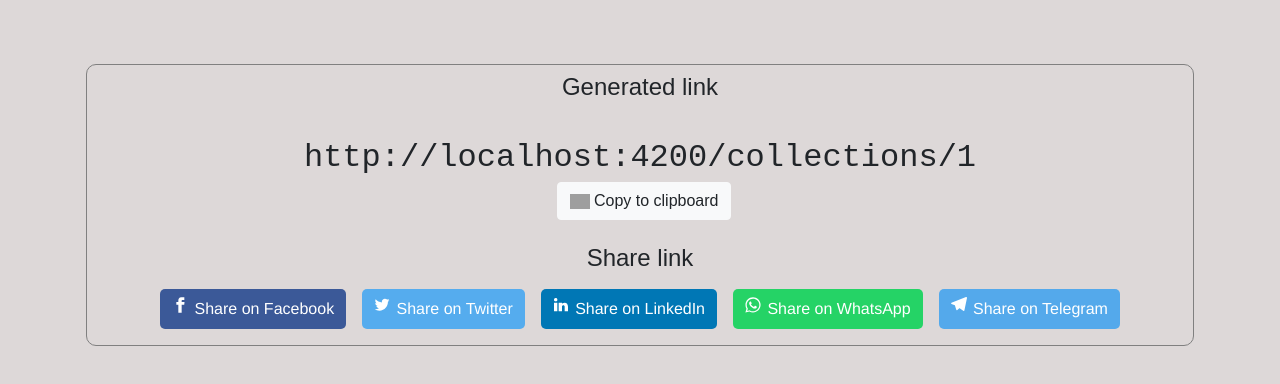
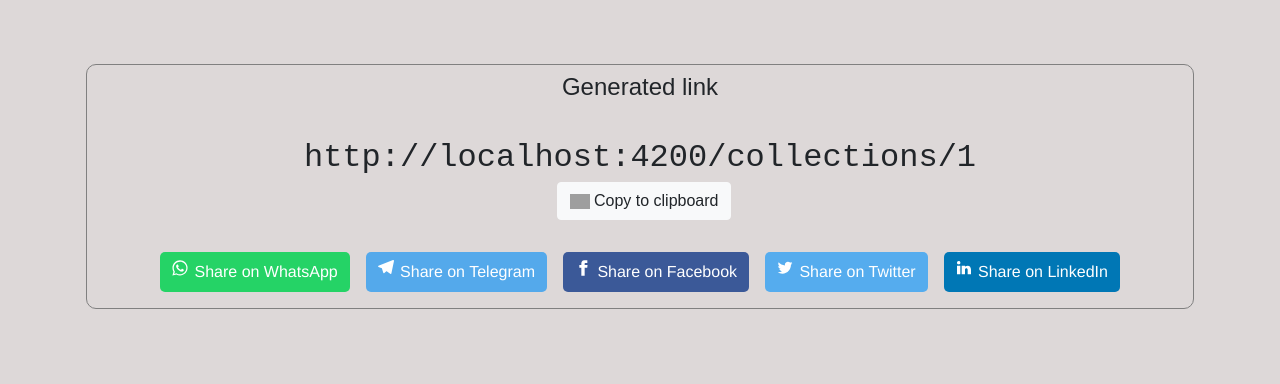
Before and after one commit to SumeshBharathi/reel-box-app, an Angular app: page /share/1 in a window 1280 px wide. Shown: the top 384 px of the page. Built offline with nearby package versions, Linux system fonts and the light colour scheme; sample sign-in values are in the browser's storage; grey boxes are pictures that could not be loaded; a web font is replaced by a local one.

Commit message:
social share

```diff
--- a/src/app/share/share.component.html
+++ b/src/app/share/share.component.html
@@ -1,56 +1,90 @@
 <body style="background-color: rgb(221, 216, 216);">
-<div class="container text-center mt-5 p-3"  style="font-family: 'Manrope', sans-serif;">
+  <div class="container text-center mt-5 p-3" style="font-family: 'Manrope', sans-serif;">
     <div class="col p-2" style="border: 1px solid grey;border-radius: 10px;">
 
       <h4>Generated link</h4><br>
-            <div >
+      <div>
         <span id="btnContent" style="font-size: 2em;font-family: 'Courier New', Courier, monospace;">{{weblink}}</span>
 
         <br>
-                <button type="button" (click)="copyText(weblink)" class="btn btn-light ml-2"> <img width="20px" src="https://www.pngkey.com/png/full/479-4790846_copy-to-clipboard-icon-png.png" alt=""> {{btnVal}}</button>
+        <button type="button" (click)="copyText(weblink)" class="btn btn-light ml-2"> <img width="20px"
+            src="https://www.pngkey.com/png/full/479-4790846_copy-to-clipboard-icon-png.png" alt=""> {{btnVal}}</button>
 
 
 
       </div>
       <div class=" mt-4 ">
-                <h4>Share link</h4>
         <div id="share-buttons">
+
+          <!-- Sharingbutton WhatsApp -->
+          <a class="resp-sharing-button__link"
+            href="https://wa.me/?text=Hey, can you please checkout my favourite movie collection in this link {{weblink}}"
+            target="_blank" rel="noopener" aria-label="Share on WhatsApp">
+            <div class="resp-sharing-button resp-sharing-button--whatsapp resp-sharing-button--large">
+              <div aria-hidden="true" class="resp-sharing-button__icon resp-sharing-button__icon--solid">
+                <svg xmlns="http://www.w3.org/2000/svg" viewBox="0 0 24 24">
+                  <path
+                    d="M20.1 3.9C17.9 1.7 15 .5 12 .5 5.8.5.7 5.6.7 11.9c0 2 .5 3.9 1.5 5.6L.6 23.4l6-1.6c1.6.9 3.5 1.3 5.4 1.3 6.3 0 11.4-5.1 11.4-11.4-.1-2.8-1.2-5.7-3.3-7.8zM12 21.4c-1.7 0-3.3-.5-4.8-1.3l-.4-.2-3.5 1 1-3.4L4 17c-1-1.5-1.4-3.2-1.4-5.1 0-5.2 4.2-9.4 9.4-9.4 2.5 0 4.9 1 6.7 2.8 1.8 1.8 2.8 4.2 2.8 6.7-.1 5.2-4.3 9.4-9.5 9.4zm5.1-7.1c-.3-.1-1.7-.9-1.9-1-.3-.1-.5-.1-.7.1-.2.3-.8 1-.9 1.1-.2.2-.3.2-.6.1s-1.2-.5-2.3-1.4c-.9-.8-1.4-1.7-1.6-2-.2-.3 0-.5.1-.6s.3-.3.4-.5c.2-.1.3-.3.4-.5.1-.2 0-.4 0-.5C10 9 9.3 7.6 9 7c-.1-.4-.4-.3-.5-.3h-.6s-.4.1-.7.3c-.3.3-1 1-1 2.4s1 2.8 1.1 3c.1.2 2 3.1 4.9 4.3.7.3 1.2.5 1.6.6.7.2 1.3.2 1.8.1.6-.1 1.7-.7 1.9-1.3.2-.7.2-1.2.2-1.3-.1-.3-.3-.4-.6-.5z" />
+                  </svg>
+              </div>Share on WhatsApp
+            </div>
+          </a>
+
+          <!-- Sharingbutton Telegram -->
+          <a class="resp-sharing-button__link"
+            href="https://telegram.me/share/url?text=Hey, can you please checkout my favourite movie collection in this link {{weblink}}&url={{weblink}}"
+            target="_blank" rel="noopener" aria-label="Share on Telegram">
+            <div class="resp-sharing-button resp-sharing-button--telegram resp-sharing-button--large">
+              <div aria-hidden="true" class="resp-sharing-button__icon resp-sharing-button__icon--solid">
+                <svg xmlns="http://www.w3.org/2000/svg" viewBox="0 0 24 24">
+                  <path
+                    d="M.707 8.475C.275 8.64 0 9.508 0 9.508s.284.867.718 1.03l5.09 1.897 1.986 6.38a1.102 1.102 0 0 0 1.75.527l2.96-2.41a.405.405 0 0 1 .494-.013l5.34 3.87a1.1 1.1 0 0 0 1.046.135 1.1 1.1 0 0 0 .682-.803l3.91-18.795A1.102 1.102 0 0 0 22.5.075L.706 8.475z" />
+                  </svg>
+              </div>Share on Telegram
+            </div>
+          </a>
+
           <!-- Sharingbutton Facebook -->
-<a class="resp-sharing-button__link" href="https://facebook.com/sharer/sharer.php?u=http%3A%2F%2Fsharingbuttons.io" target="_blank" rel="noopener" aria-label="Share on Facebook">
-  <div class="resp-sharing-button resp-sharing-button--facebook resp-sharing-button--large"><div aria-hidden="true" class="resp-sharing-button__icon resp-sharing-button__icon--solid">
-    <svg xmlns="http://www.w3.org/2000/svg" viewBox="0 0 24 24"><path d="M18.77 7.46H14.5v-1.9c0-.9.6-1.1 1-1.1h3V.5h-4.33C10.24.5 9.5 3.44 9.5 5.32v2.15h-3v4h3v12h5v-12h3.85l.42-4z"/></svg>
-    </div>Share on Facebook</div>
+          <a class="resp-sharing-button__link" href="https://www.facebook.com/sharer/sharer.php?u={{weblink}}"
+            target="_blank" rel="noopener" aria-label="Share on Facebook">
+            <div class="resp-sharing-button resp-sharing-button--facebook resp-sharing-button--large">
+              <div aria-hidden="true" class="resp-sharing-button__icon resp-sharing-button__icon--solid">
+                <svg xmlns="http://www.w3.org/2000/svg" viewBox="0 0 24 24">
+                  <path
+                    d="M18.77 7.46H14.5v-1.9c0-.9.6-1.1 1-1.1h3V.5h-4.33C10.24.5 9.5 3.44 9.5 5.32v2.15h-3v4h3v12h5v-12h3.85l.42-4z" />
+                  </svg>
+              </div>Share on Facebook
+            </div>
           </a>
 
           <!-- Sharingbutton Twitter -->
-<a class="resp-sharing-button__link" href="https://twitter.com/intent/tweet/?text=Super%20fast%20and%20easy%20Social%20Media%20Sharing%20Buttons.%20No%20JavaScript.%20No%20tracking.&amp;url=http%3A%2F%2Fsharingbuttons.io" target="_blank" rel="noopener" aria-label="Share on Twitter">
-  <div class="resp-sharing-button resp-sharing-button--twitter resp-sharing-button--large"><div aria-hidden="true" class="resp-sharing-button__icon resp-sharing-button__icon--solid">
-    <svg xmlns="http://www.w3.org/2000/svg" viewBox="0 0 24 24"><path d="M23.44 4.83c-.8.37-1.5.38-2.22.02.93-.56.98-.96 1.32-2.02-.88.52-1.86.9-2.9 1.1-.82-.88-2-1.43-3.3-1.43-2.5 0-4.55 2.04-4.55 4.54 0 .36.03.7.1 1.04-3.77-.2-7.12-2-9.36-4.75-.4.67-.6 1.45-.6 2.3 0 1.56.8 2.95 2 3.77-.74-.03-1.44-.23-2.05-.57v.06c0 2.2 1.56 4.03 3.64 4.44-.67.2-1.37.2-2.06.08.58 1.8 2.26 3.12 4.25 3.16C5.78 18.1 3.37 18.74 1 18.46c2 1.3 4.4 2.04 6.97 2.04 8.35 0 12.92-6.92 12.92-12.93 0-.2 0-.4-.02-.6.9-.63 1.96-1.22 2.56-2.14z"/></svg>
-    </div>Share on Twitter</div>
+          <a class="resp-sharing-button__link"
+            href="https://twitter.com/share?url={{weblink}}&text=Hey guys, can you checkout my favourite movie collection"
+            target="_blank" rel="noopener" aria-label="Share on Twitter">
+            <div class="resp-sharing-button resp-sharing-button--twitter resp-sharing-button--large">
+              <div aria-hidden="true" class="resp-sharing-button__icon resp-sharing-button__icon--solid">
+                <svg xmlns="http://www.w3.org/2000/svg" viewBox="0 0 24 24">
+                  <path
+                    d="M23.44 4.83c-.8.37-1.5.38-2.22.02.93-.56.98-.96 1.32-2.02-.88.52-1.86.9-2.9 1.1-.82-.88-2-1.43-3.3-1.43-2.5 0-4.55 2.04-4.55 4.54 0 .36.03.7.1 1.04-3.77-.2-7.12-2-9.36-4.75-.4.67-.6 1.45-.6 2.3 0 1.56.8 2.95 2 3.77-.74-.03-1.44-.23-2.05-.57v.06c0 2.2 1.56 4.03 3.64 4.44-.67.2-1.37.2-2.06.08.58 1.8 2.26 3.12 4.25 3.16C5.78 18.1 3.37 18.74 1 18.46c2 1.3 4.4 2.04 6.97 2.04 8.35 0 12.92-6.92 12.92-12.93 0-.2 0-.4-.02-.6.9-.63 1.96-1.22 2.56-2.14z" />
+                  </svg>
+              </div>Share on Twitter
+            </div>
           </a>
 
 
           <!-- Sharingbutton LinkedIn -->
-<a class="resp-sharing-button__link" href="https://www.linkedin.com/shareArticle?mini=true&amp;url=http%3A%2F%2Fsharingbuttons.io&amp;title=Super%20fast%20and%20easy%20Social%20Media%20Sharing%20Buttons.%20No%20JavaScript.%20No%20tracking.&amp;summary=Super%20fast%20and%20easy%20Social%20Media%20Sharing%20Buttons.%20No%20JavaScript.%20No%20tracking.&amp;source=http%3A%2F%2Fsharingbuttons.io" target="_blank" rel="noopener" aria-label="Share on LinkedIn">
-  <div class="resp-sharing-button resp-sharing-button--linkedin resp-sharing-button--large"><div aria-hidden="true" class="resp-sharing-button__icon resp-sharing-button__icon--solid">
-    <svg xmlns="http://www.w3.org/2000/svg" viewBox="0 0 24 24"><path d="M6.5 21.5h-5v-13h5v13zM4 6.5C2.5 6.5 1.5 5.3 1.5 4s1-2.4 2.5-2.4c1.6 0 2.5 1 2.6 2.5 0 1.4-1 2.5-2.6 2.5zm11.5 6c-1 0-2 1-2 2v7h-5v-13h5V10s1.6-1.5 4-1.5c3 0 5 2.2 5 6.3v6.7h-5v-7c0-1-1-2-2-2z"/></svg>
-    </div>Share on LinkedIn</div>
+          <a class="resp-sharing-button__link"
+            href="https://www.linkedin.com/shareArticle?mini=true&url={{weblink}}&title=&summary=&source=LinkedIn"
+            target="_blank" rel="noopener" aria-label="Share on LinkedIn">
+            <div class="resp-sharing-button resp-sharing-button--linkedin resp-sharing-button--large">
+              <div aria-hidden="true" class="resp-sharing-button__icon resp-sharing-button__icon--solid">
+                <svg xmlns="http://www.w3.org/2000/svg" viewBox="0 0 24 24">
+                  <path
+                    d="M6.5 21.5h-5v-13h5v13zM4 6.5C2.5 6.5 1.5 5.3 1.5 4s1-2.4 2.5-2.4c1.6 0 2.5 1 2.6 2.5 0 1.4-1 2.5-2.6 2.5zm11.5 6c-1 0-2 1-2 2v7h-5v-13h5V10s1.6-1.5 4-1.5c3 0 5 2.2 5 6.3v6.7h-5v-7c0-1-1-2-2-2z" />
+                  </svg>
+              </div>Share on LinkedIn
+            </div>
           </a>
-
-<!-- Sharingbutton WhatsApp -->
-<a class="resp-sharing-button__link" href="whatsapp://send?text=Super%20fast%20and%20easy%20Social%20Media%20Sharing%20Buttons.%20No%20JavaScript.%20No%20tracking.%20http%3A%2F%2Fsharingbuttons.io" target="_blank" rel="noopener" aria-label="Share on WhatsApp">
-  <div class="resp-sharing-button resp-sharing-button--whatsapp resp-sharing-button--large"><div aria-hidden="true" class="resp-sharing-button__icon resp-sharing-button__icon--solid">
-    <svg xmlns="http://www.w3.org/2000/svg" viewBox="0 0 24 24"><path d="M20.1 3.9C17.9 1.7 15 .5 12 .5 5.8.5.7 5.6.7 11.9c0 2 .5 3.9 1.5 5.6L.6 23.4l6-1.6c1.6.9 3.5 1.3 5.4 1.3 6.3 0 11.4-5.1 11.4-11.4-.1-2.8-1.2-5.7-3.3-7.8zM12 21.4c-1.7 0-3.3-.5-4.8-1.3l-.4-.2-3.5 1 1-3.4L4 17c-1-1.5-1.4-3.2-1.4-5.1 0-5.2 4.2-9.4 9.4-9.4 2.5 0 4.9 1 6.7 2.8 1.8 1.8 2.8 4.2 2.8 6.7-.1 5.2-4.3 9.4-9.5 9.4zm5.1-7.1c-.3-.1-1.7-.9-1.9-1-.3-.1-.5-.1-.7.1-.2.3-.8 1-.9 1.1-.2.2-.3.2-.6.1s-1.2-.5-2.3-1.4c-.9-.8-1.4-1.7-1.6-2-.2-.3 0-.5.1-.6s.3-.3.4-.5c.2-.1.3-.3.4-.5.1-.2 0-.4 0-.5C10 9 9.3 7.6 9 7c-.1-.4-.4-.3-.5-.3h-.6s-.4.1-.7.3c-.3.3-1 1-1 2.4s1 2.8 1.1 3c.1.2 2 3.1 4.9 4.3.7.3 1.2.5 1.6.6.7.2 1.3.2 1.8.1.6-.1 1.7-.7 1.9-1.3.2-.7.2-1.2.2-1.3-.1-.3-.3-.4-.6-.5z"/></svg>
-    </div>Share on WhatsApp</div>
-</a>
-
-<!-- Sharingbutton Telegram -->
-<a class="resp-sharing-button__link" href="https://telegram.me/share/url?text=Super%20fast%20and%20easy%20Social%20Media%20Sharing%20Buttons.%20No%20JavaScript.%20No%20tracking.&amp;url=http%3A%2F%2Fsharingbuttons.io" target="_blank" rel="noopener" aria-label="Share on Telegram">
-  <div class="resp-sharing-button resp-sharing-button--telegram resp-sharing-button--large"><div aria-hidden="true" class="resp-sharing-button__icon resp-sharing-button__icon--solid">
-      <svg xmlns="http://www.w3.org/2000/svg" viewBox="0 0 24 24"><path d="M.707 8.475C.275 8.64 0 9.508 0 9.508s.284.867.718 1.03l5.09 1.897 1.986 6.38a1.102 1.102 0 0 0 1.75.527l2.96-2.41a.405.405 0 0 1 .494-.013l5.34 3.87a1.1 1.1 0 0 0 1.046.135 1.1 1.1 0 0 0 .682-.803l3.91-18.795A1.102 1.102 0 0 0 22.5.075L.706 8.475z"/></svg>
-    </div>Share on Telegram</div>
-</a>
-
 
 
 
```
Lines whose indentation alone changed are shown as unchanged.
